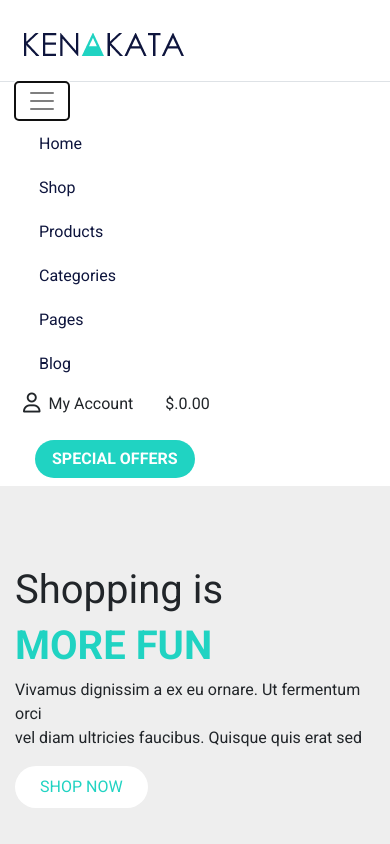
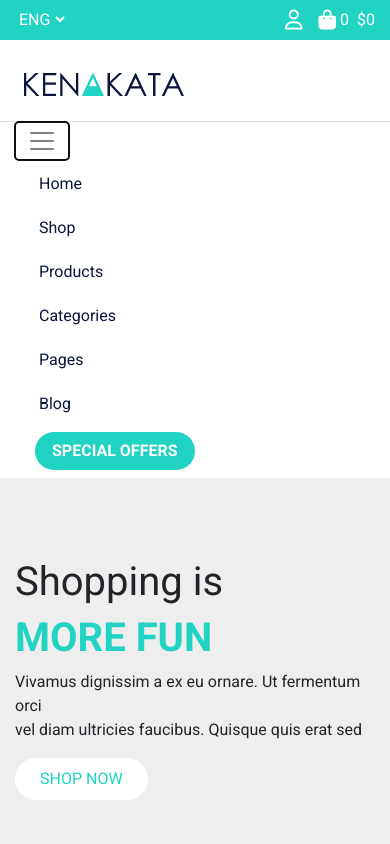
Before and after one commit to Joacim10/eShop, a Vue app: page / in a window 390 px wide. Both pictures are taken after a click on the button "Toggle navigation". Shown: the top 844 px of the page. Built offline with nearby package versions, Linux system fonts and the light colour scheme; no server answers.

Commit message:
Navmobile

```diff
--- a/src/components/Navbar/BottomNavbar.vue
+++ b/src/components/Navbar/BottomNavbar.vue
@@ -2,62 +2,148 @@
   <div>
     <div class="border-top mt-4">
       <div class="container">
-                <nav class=" navbar-expand-lg navbar-light pt-0 pb-0">
-                    <button class="navbar-toggler border-0" type="button" data-toggle="collapse" data-target="#navbarSupportedContent" aria-controls="navbarSupportedContent" aria-expanded="false" aria-label="Toggle navigation">
+        <nav class="navbar-expand-lg navbar-light pt-0 pb-0">
+          <button
+            class="navbar-toggler border-0"
+            type="button"
+            data-toggle="collapse"
+            data-target="#navbarSupportedContent"
+            aria-controls="navbarSupportedContent"
+            aria-expanded="false"
+            aria-label="Toggle navigation"
+          >
             <span class="navbar-toggler-icon"></span>
           </button>
 
           <div class="collapse navbar-collapse" id="navbarSupportedContent">
-                        <ul class="navbar-nav mr-auto hoverNav ">
-                            <li class="nav-item dropdown themeBg mr-3 px-2 py-1 d-none d-lg-block">
-                                <a class="nav-link text-white " href="#" id="navbarDropdown" role="button" data-toggle="dropdown" aria-haspopup="true" aria-expanded="false">
-                                    <img class="mr-1 mb-1" src="/image/navigation/HamburgerPhoto.png">
-                                    <span class="mr-2 "> {{ $t("nav.brows") }}</span>
-                                    <i class=" ml-4 fas  fa-angle-down"></i>
+            <ul class="navbar-nav mr-auto hoverNav">
+              <li class="nav-item dropdown themeBg mr-3 px-2 py-1 d-none d-xl-block">
+                <a
+                  class="nav-link text-white"
+                  href="#"
+                  id="navbarDropdown"
+                  role="button"
+                  data-toggle="dropdown"
+                  aria-haspopup="true"
+                  aria-expanded="false"
+                >
+                  <img class="mr-1 mb-1" src="/image/navigation/HamburgerPhoto.png" />
+                  <span class="mr-2 ">{{ $t("nav.brows") }}</span>
+                  <i class="ml-4 fas fa-angle-down"></i>
                 </a>
+
                 <div class="dropdown-menu" aria-labelledby="navbarDropdown">
-                                    <router-link class="dropdown-item" :to="{ path: '/products', query: { category: 'Men' }}">Men's</router-link>
-                                    <router-link class="dropdown-item" :to="{ path: '/products', query: { category: 'Women' }}">Women's</router-link>
-                                    <router-link class="dropdown-item" :to="{ path: '/products', query: { category: 'Kids' }}">Kids</router-link>
-                                    <router-link class="dropdown-item" :to="{ path: '/products', query: { category: 'Hats' }}">Hats</router-link>
-                                    <router-link class="dropdown-item" :to="{ path: '/products', query: { category: 'Sunglasses' }}">Sunglasses</router-link>
-                                    <router-link class="dropdown-item" :to="{ path: '/products', query: { category: 'Shoes' }}">Shoes</router-link>
-                                    <router-link class="dropdown-item" :to="{ path: '/products', query: { category: 'Watches' }}">Watches</router-link>
+                  <router-link
+                    class="dropdown-item"
+                    :to="{ path: '/products', query: { category: 'Men' }}"
+                  >Men's</router-link>
+                  <router-link
+                    class="dropdown-item"
+                    :to="{ path: '/products', query: { category: 'Women' }}"
+                  >Women's</router-link>
+                  <router-link
+                    class="dropdown-item"
+                    :to="{ path: '/products', query: { category: 'Kids' }}"
+                  >Kids</router-link>
+                  <router-link
+                    class="dropdown-item"
+                    :to="{ path: '/products', query: { category: 'Hats' }}"
+                  >Hats</router-link>
+                  <router-link
+                    class="dropdown-item"
+                    :to="{ path: '/products', query: { category: 'Sunglasses' }}"
+                  >Sunglasses</router-link>
+                  <router-link
+                    class="dropdown-item"
+                    :to="{ path: '/products', query: { category: 'Shoes' }}"
+                  >Shoes</router-link>
+                  <router-link
+                    class="dropdown-item"
+                    :to="{ path: '/products', query: { category: 'Watches' }}"
+                  >Watches</router-link>
                 </div>
               </li>
               <li class="nav-item active ml-4 mt-1">
-                                <router-link class="nav-link darkBlue active" to="/">{{ $t("nav.home") }} <span class="sr-only">(current)</span></router-link>
+                <router-link class="nav-link darkBlue active" to="/">
+                  {{ $t("nav.home") }}
+                  <span class="sr-only">(current)</span>
+                </router-link>
               </li>
-                            <li class="nav-item  ml-4 mt-1">
-                                <div class="nav-link darkBlue " id="shopDropdown" role="button" data-toggle="dropdown" aria-haspopup="true" aria-expanded="false">
-                                    {{ $t("nav.shop") }} <i class=" theme ml-1 fas noArrow fa-angle-down"></i></div>
+              <li class="nav-item ml-4 mt-1">
+                <div
+                  class="nav-link darkBlue"
+                  id="shopDropdown"
+                  role="button"
+                  data-toggle="dropdown"
+                  aria-haspopup="true"
+                  aria-expanded="false"
+                >
+                  {{ $t("nav.shop") }}
+                  <i class="theme ml-1 fas noArrow fa-angle-down"></i>
+                </div>
                 <div class="dropdown-menu" aria-labelledby="shopDropdown">
                   <router-link class="dropdown-item" to="/shoppingcart">Shoppingcart</router-link>
                   <router-link class="dropdown-item" to="/wishlist">Wishlist</router-link>
                 </div>
-
               </li>
-                            <li class="nav-item  ml-4 mt-1">
-                                <router-link class="nav-link darkBlue " to="/products">
-                                   {{ $t("nav.products") }}</router-link>
-
+              <li class="nav-item ml-4 mt-1">
+                <router-link class="nav-link darkBlue" to="/products">{{ $t("nav.products") }}</router-link>
               </li>
               <li class="nav-item dropdown ml-4 mt-1">
-                                <div class="nav-link darkBlue " id="navbarDropdown" role="button" data-toggle="dropdown" aria-haspopup="true" aria-expanded="false">
-                                    {{ $t("nav.categories") }} <i class=" theme ml-1 fas noArrow fa-angle-down"></i></div>
+                <div
+                  class="nav-link darkBlue"
+                  id="navbarDropdown"
+                  role="button"
+                  data-toggle="dropdown"
+                  aria-haspopup="true"
+                  aria-expanded="false"
+                >
+                  {{ $t("nav.categories") }}
+                  <i class="theme ml-1 fas noArrow fa-angle-down"></i>
+                </div>
                 <div class="dropdown-menu" aria-labelledby="navbarDropdown">
-                                    <router-link class="dropdown-item" :to="{ path: '/products', query: { category: 'Men' }}">Men's</router-link>
-                                    <router-link class="dropdown-item" :to="{ path: '/products', query: { category: 'Women' }}">Women's</router-link>
-                                    <router-link class="dropdown-item" :to="{ path: '/products', query: { category: 'Kids' }}">Kids</router-link>
-                                    <router-link class="dropdown-item" :to="{ path: '/products', query: { category: 'Hats' }}">Hats</router-link>
-                                    <router-link class="dropdown-item" :to="{ path: '/products', query: { category: 'Sunglasses' }}">Sunglasses</router-link>
-                                    <router-link class="dropdown-item" :to="{ path: '/products', query: { category: 'Shoes' }}">Shoes</router-link>
-                                    <router-link class="dropdown-item" :to="{ path: '/products', query: { category: 'Watches' }}">Watches</router-link>
+                  <router-link
+                    class="dropdown-item"
+                    :to="{ path: '/products', query: { category: 'Men' }}"
+                  >Men's</router-link>
+                  <router-link
+                    class="dropdown-item"
+                    :to="{ path: '/products', query: { category: 'Women' }}"
+                  >Women's</router-link>
+                  <router-link
+                    class="dropdown-item"
+                    :to="{ path: '/products', query: { category: 'Kids' }}"
+                  >Kids</router-link>
+                  <router-link
+                    class="dropdown-item"
+                    :to="{ path: '/products', query: { category: 'Hats' }}"
+                  >Hats</router-link>
+                  <router-link
+                    class="dropdown-item"
+                    :to="{ path: '/products', query: { category: 'Sunglasses' }}"
+                  >Sunglasses</router-link>
+                  <router-link
+                    class="dropdown-item"
+                    :to="{ path: '/products', query: { category: 'Shoes' }}"
+                  >Shoes</router-link>
+                  <router-link
+                    class="dropdown-item"
+                    :to="{ path: '/products', query: { category: 'Watches' }}"
+                  >Watches</router-link>
                 </div>
               </li>
               <li class="nav-item dropdown ml-4 mt-1">
-                                <div class="nav-link darkBlue" id="pagesNavbarDropdown" role="button" data-toggle="dropdown" aria-haspopup="true" aria-expanded="false">
-                                    {{ $t("nav.pages") }} <i class=" theme ml-1 fas noArrow fa-angle-down"></i> </div>
+                <div
+                  class="nav-link darkBlue"
+                  id="pagesNavbarDropdown"
+                  role="button"
+                  data-toggle="dropdown"
+                  aria-haspopup="true"
+                  aria-expanded="false"
+                >
+                  {{ $t("nav.pages") }}
+                  <i class="theme ml-1 fas noArrow fa-angle-down"></i>
+                </div>
                 <div class="dropdown-menu" aria-labelledby="pagesNavbarDropdown">
                   <router-link class="dropdown-item" to="/about">About Us</router-link>
                   <router-link class="dropdown-item" to="/team">Team</router-link>
@@ -67,15 +153,13 @@
               <li class="nav-item mt-1 ml-4">
                 <router-link class="nav-link darkBlue" to="/blog">Blog</router-link>
               </li>
-                            <div class="mt-2 p-0 mb-3 col-12 d-sm-none d-lg-none d-xl-none">
-                                <i class=" fa-lg ml-2 mr-2 far fa-user"></i>
-                                <span class="mr-4">My Account</span>
-                                <i class=" fa-lg ml-3 fas noArrow fa-shopping-bag"></i>
-                                <span class="ml-2">$.0.00</span>
-                            </div>
+
             </ul>
             <div class="my-2 my-lg-0">
-                            <button class="btn themeBg text-white px-3  btnRadius btnCollapse" type="submit"> {{ $t("nav.special") }}</button>
+              <button
+                class="btn themeBg text-white px-3 btnRadius btnCollapse"
+                type="submit"
+              >{{ $t("nav.special") }}</button>
             </div>
           </div>
         </nav>
@@ -85,30 +169,25 @@
 </template>
 
 <script>
-export default {
-
-}
+export default {};
 </script>
 
 <style scoped>
-.btnRadius{
+.btnRadius {
   border-radius: 20px;
   font-weight: 600;
-
 }
-.hoverNav a:hover{
+.hoverNav a:hover {
   border: none;
   /* border-bottom: 2px solid var(--theme)!important; */
 }
 
 @media (max-width: 980px) {
-  .noArrow{
+  .noArrow {
     display: none;
   }
-  .btnCollapse{
+  .btnCollapse {
     margin-left: 20px !important;
-
   }
-
 }
 </style>
--- a/src/components/Navbar/MiddleNavbar.vue
+++ b/src/components/Navbar/MiddleNavbar.vue
@@ -1,6 +1,6 @@
 <template>
   <div class="container">
-    <div class="row mt-4 d-flex">
+    <div class="row mt-4 d-flex justify-content-between">
       <div class="mt-2 mr-5 ml-4">
         <router-link to="/"><img class="centerElement" src="/image/navigation/Logo.png"></router-link>
       </div>
--- a/src/components/Navbar/TopNavbar.vue
+++ b/src/components/Navbar/TopNavbar.vue
@@ -1,87 +1,111 @@
 <template>
-  <div class="themeBg d-none d-xl-block">
+  <div class="themeBg">
     <div class="container d-flex justify-content-between d-none">
-                <nav class="navbar navbar-expand-lg  py-0 px-0 ">
-                    <ul class="navbar-nav mr-auto border-right ">
-
-                        <li class="nav-item dropdown d-none d-sm-block">
-
-
-                             <div class="locale-switcher mt-2">
-                                <select class="dropdown-item text-white mt-2 " v-model="$i18n.locale">
-                                <option  value="en">ENG</option>
-                                <option  value="sv">SWE</option>
+      <nav class="navbar navbar-expand-lg py-0 px-0">
+        <ul class="navbar-nav mr-auto border-right">
+          <li class="nav-item dropdown">
+            <div class="locale-switcher mt-2 mblang">
+              <select class="dropdown-item text-white mt-2" v-model="$i18n.locale">
+                <option value="en">ENG</option>
+                <option value="sv">SWE</option>
               </select>
             </div>
-
           </li>
 
-
-                        <li class="nav-item dropdown">
-                            <a class="nav-link  text-white" href="#" id="navbarDropdown" role="button" data-toggle="dropdown" aria-haspopup="true" aria-expanded="false">
-                                USD <i class="fas fa-angle-down"></i>
-                            </a>
+              <!-- Dropdown USD Visas bara i large skärm -->
+            <li class="nav-item dropdown d-none d-lg-block">
+               <a class="nav-link text-white" href="#" id="navbarDropdown" role="button" data-toggle="dropdown" aria-haspopup="true" aria-expanded="false"> USD <i class="fas fa-angle-down"></i></a>
                 <div class="dropdown-menu" aria-labelledby="navbarDropdown">
                    <a class="dropdown-item" href="#">Action</a>
                 </div>
             </li>
           </ul>
       </nav>
+
       <nav class="navbar navbar-expand-lg navbar-light p-0">
           <ul class="navbar-nav">
-                        <li class="nav-item">
+              <li class="nav-item d-none d-lg-flex">
                 <a class="nav-link text-white border-right px-3" href="#">{{ $t("nav.newsletter") }}</a>
               </li>
-                        <li class="nav-item">
+              <li class="nav-item d-none d-lg-flex">
                 <a class="nav-link text-white border-right px-3" href="#">{{ $t("nav.contact") }}</a>
               </li>
-                        <li class="nav-item">
+              <li class="nav-item d-none d-lg-flex">
                 <a class="nav-link text-white border-right px-3" href="#">FAQs</a>
               </li>
           </ul>
-                    <div class="ml-2 d-none d-lg-block">
-                    <a class="text-white mr-2"> <i class="fab fa-facebook-f"></i></a>
-                    <a class="text-white mr-2" > <i class="fab fa-twitter"></i></a>
-                    <a class="text-white mr-2" > <i class="fab fa-instagram"></i></a>
-                    <a class="text-white mr-2" > <i class="fab fa-pinterest-p"></i></a>
-                    <a class="text-white mr-2" > <i class="fab fa-youtube"></i></a>
+
+            <!--- Visas från medium -->
+        <div class="ml-2 d-none d-md-block">
+            <a class="text-white mr-2">
+            <i class="fab fa-facebook-f"></i>
+            </a>
+            <a class="text-white mr-2">
+              <i class="fab fa-twitter"></i>
+            </a>
+            <a class="text-white mr-2">
+              <i class="fab fa-instagram"></i>
+            </a>
+            <a class="text-white mr-2">
+              <i class="fab fa-pinterest-p"></i>
+            </a>
+            <a class="text-white mr-2">
+              <i class="fab fa-youtube"></i>
+            </a>
         </div>
       </nav>
+
+        <!--Visas endast i mobil X-Small -->
+       <div class="mt-2 p-0 mb-2  text-white d-sm-none d-lg-none d-xl-none">
+           <router-link to="/account"><i class="fa-lg text-white far fa-user"></i></router-link>
+           <router-link to ="/shoppingcart"><i class=" text-white fa-lg ml-3 fas fa-shopping-bag"></i></router-link>
+              <span class="text-white ml-1 py-1">{{shoppingCartItemCount}}</span>
+              <span class="ml-2">${{shoppingCartTotal}}</span>
+        </div>
+
     </div>
   </div>
 </template>
 
 <script>
+import { mapGetters } from "vuex";
 export default {
-
+  computed: {
+    ...mapGetters([
+      "wishlistItemCount",
+      "shoppingCartItemCount",
+      "shoppingCartTotal"
+    ])
   }
+};
 </script>
 
 <style scoped>
 select {
   padding: 0 !important;
   outline: none;
-
 }
 
-
-.locale-switcher{
+.locale-switcher {
   margin-top: 9.3px !important;
-
 }
 .dropdown-item:hover {
-    color: var(--theme) ;
+  color: var(--theme);
   text-decoration: none;
-
 }
-.dropdown-item:focus, .dropdown-item:hover {
+.dropdown-item:focus,
+.dropdown-item:hover {
   color: white;
   text-decoration: none;
   background-color: transparent;
 }
 
-
-
-
-
+@media (max-width: 998px) {
+  .mblang {
+    margin-bottom: 10px;
+  }
+  .border-right {
+    border-right: 0px !important;
+  }
+}
 </style>
```
Lines whose indentation alone changed are shown as unchanged.
